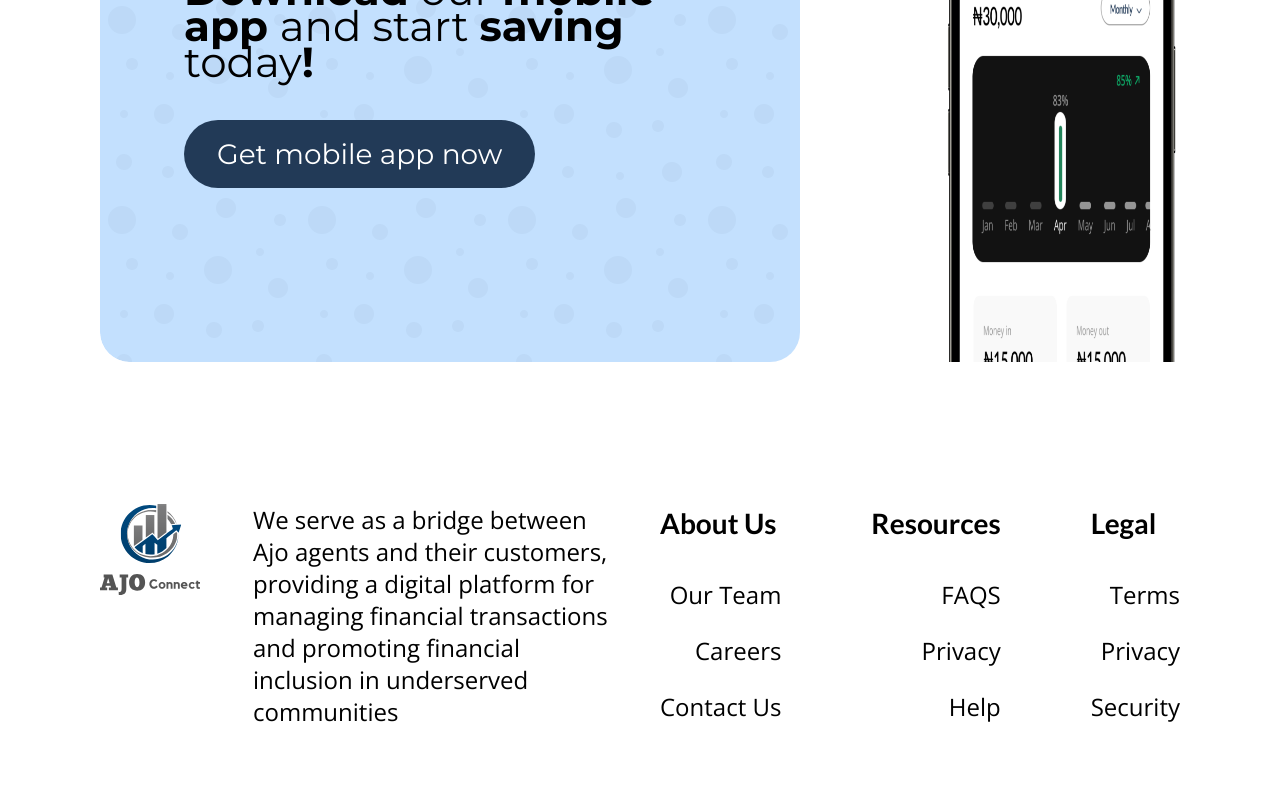
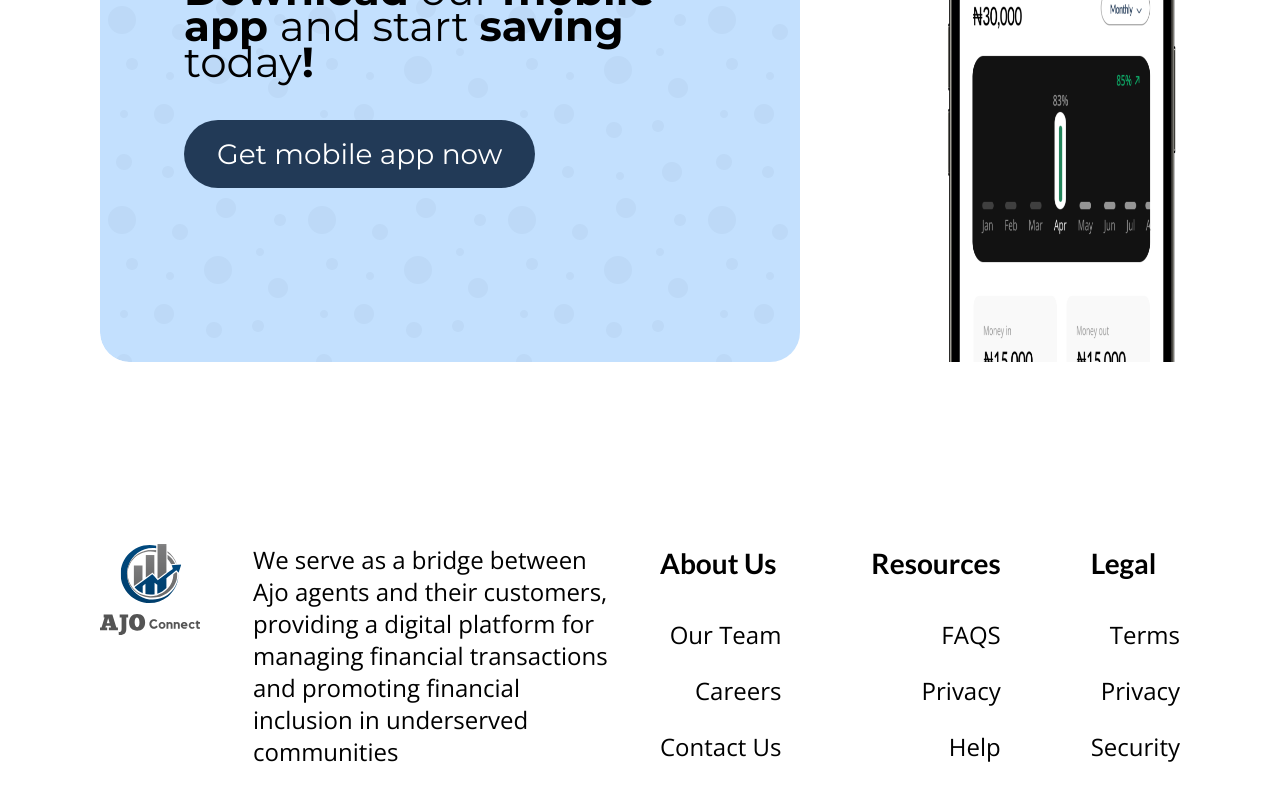
Before and after one commit to CodeBstack/swidex-website, a Next.js app: page / in a window 1280 px wide. Shown: the part 5365-6165 px from the top of the page. Built offline with nearby package versions, Linux system fonts and the light colour scheme.

Commit message:
fix: design

```diff
--- a/src/components/Vectors/ScrollDownIcon.jsx
+++ b/src/components/Vectors/ScrollDownIcon.jsx
@@ -1,9 +1,9 @@
 import React from 'react'
 
-const ScrollDownIcon = () => {
+const ScrollDownIcon = ({ width, height }) => {
     return (
         <>
-            <svg width="22" height="20" viewBox="0 0 22 20" fill="none" xmlns="http://www.w3.org/2000/svg">
+            <svg width={width || "22"} height={height || "20"} viewBox="0 0 22 20" fill="none" xmlns="http://www.w3.org/2000/svg">
                 <path d="M1 1L11 11L21 1" stroke="black" stroke-width="2" stroke-linecap="round" stroke-linejoin="round" />
                 <path d="M1 8.5L11 18.5L21 8.5" stroke="black" stroke-width="2" stroke-linecap="round" stroke-linejoin="round" />
             </svg>
--- a/src/pages/index.jsx
+++ b/src/pages/index.jsx
@@ -9,11 +9,11 @@ import WhereDoYouFallSection from "./scenes/WhereDoYouFall";
 
 export default function Home() {
   return (
-    <>
+    <div className="max-w-[1750px] mx-auto">
       <HeroSection />
       <WhatWeOfferSection />
       <WhereDoYouFallSection />
       <Footer />
-    </>
+    </div>
   )
 }
--- a/src/pages/scenes/Footer.jsx
+++ b/src/pages/scenes/Footer.jsx
@@ -4,7 +4,7 @@ import LogoIcon2 from '../../components/Vectors/LogoIcon2'
 
 const Footer = () => {
     return (
-        <section className="px-4 sm:px-6 md:px-10 xl:px-[100px] py-10 gap-10 flex flex-col xl:flex-row xl:justify-between lg:py-[62px]">
+        <section className="px-4 sm:px-6 md:px-10 xl:px-[100px] py-10 mt-10 gap-10 flex flex-col xl:flex-row xl:justify-between lg:py-[62px]">
             <div className="flex-1 flex flex-col md:flex-row items-center md:items-start gap-8 md:gap-[53px] ">
                 <div className="xl:hidden">
                     <LogoIcon width={'60'} height={'60'}/>
--- a/src/pages/scenes/HeroSection.jsx
+++ b/src/pages/scenes/HeroSection.jsx
@@ -85,7 +85,7 @@ const HeroSection = () => {
                             <a
                                 href="#section_2"
                                 className=" hover:animate-bounce flex gap-2 items-center text-black text-base md:text-xl"
-                            >Scroll Down <ScrollDownIcon />
+                            >Scroll Down <ScrollDownIcon width={'16'} height={'14'}/>
                             </a>
                         </div>
                     </div>
```
